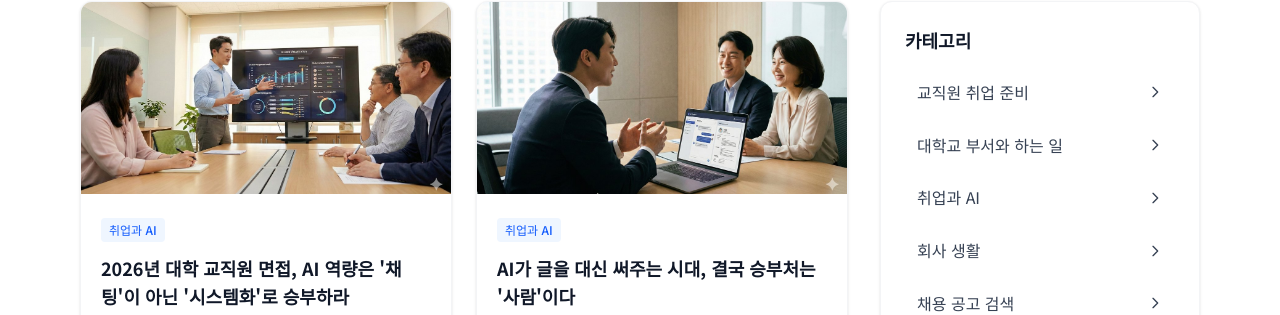
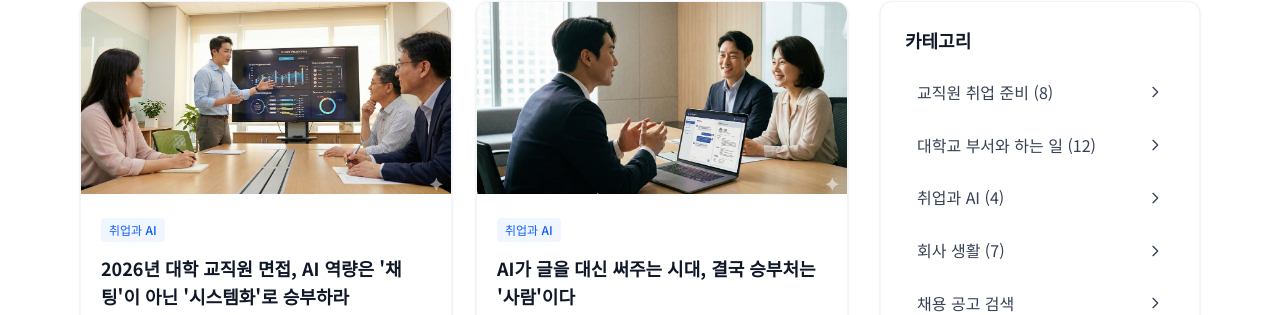
Before and after one commit to jsecolens/daruharutv-blog, a Next.js app: page /category/ai-job in a window 1280 px wide. Shown: the part 273-588 px from the top of the page. Built offline with nearby package versions, Linux system fonts and the light colour scheme.

Commit message:
Add post count to category list in Sidebar
Co-Authored-By: Claude Opus 4.5 <noreply@anthropic.com>

```diff
--- a/src/components/Sidebar.tsx
+++ b/src/components/Sidebar.tsx
@@ -1,8 +1,14 @@
 import Link from 'next/link';
-import { categories, getRecentPosts } from '@/lib/posts';
+import { categories, getRecentPosts, getPostsByCategory } from '@/lib/posts';
 
 export default function Sidebar() {
   const recentPosts = getRecentPosts(5);
+
+  // 각 카테고리별 글 개수 계산
+  const categoryPostCounts = categories.reduce((acc, category) => {
+    acc[category.slug] = getPostsByCategory(category.slug).length;
+    return acc;
+  }, {} as Record<string, number>);
 
   return (
     <aside className="space-y-8">
@@ -16,7 +22,7 @@ export default function Sidebar() {
                 href={`/category/${category.slug}`}
                 className="flex items-center justify-between py-2 px-3 rounded-lg hover:bg-blue-50 text-gray-700 hover:text-blue-600 transition-colors"
               >
-                <span>{category.name}</span>
+                <span>{category.name} ({categoryPostCounts[category.slug]})</span>
                 <svg className="w-4 h-4" fill="none" stroke="currentColor" viewBox="0 0 24 24">
                   <path strokeLinecap="round" strokeLinejoin="round" strokeWidth={2} d="M9 5l7 7-7 7" />
                 </svg>
```
